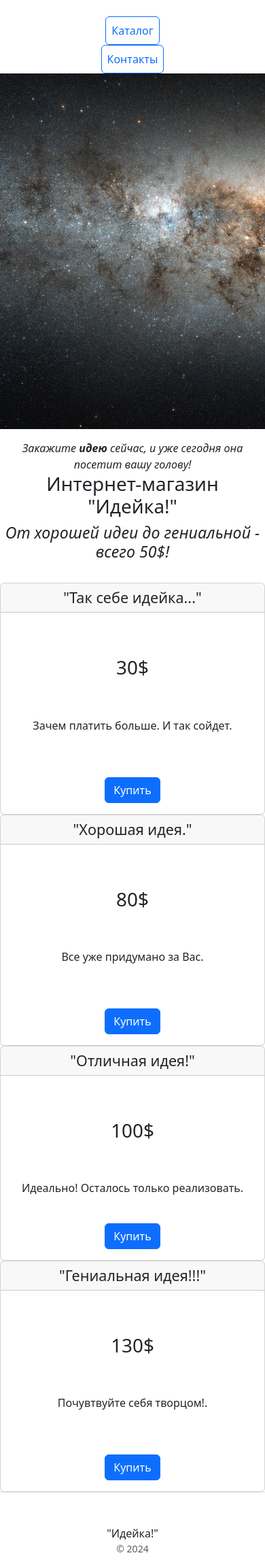
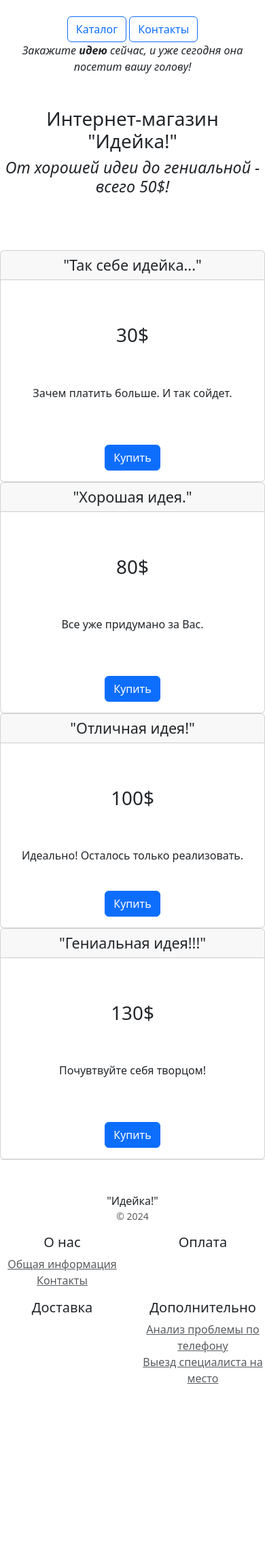
Before and after one commit to dyadyasawa/course_6_homeworks, a Django app: page / in a window 390 px wide; the page is wider, and only the part inside the window is pictured. Shown: the top 2303 px of that part at 68% size. After the commit the page ends 2035 px from the top of that part, so only its background shows below. Run offline with Django 5.2, Linux system fonts and the light colour scheme.

Commit message:
Правки в home.html и settings.py.

```diff
--- a/catalog/templates/catalog_app/home.html
+++ b/catalog/templates/catalog_app/home.html
@@ -9,22 +9,26 @@
   <body>
   <br>
     <div class="row text-center">
-        <div class="col-sm-1">
-            <a class="p-2 btn btn-outline-primary" href="/">Каталог</a>
-        </div>
-        <div class="col-sm-1">
-            <a class="p-2 btn btn-outline-primary" href="/contacts/">Контакты</a>
+        <div class="col-sm-2">
+            <a class="p-l-2 btn btn-outline-primary" href="/">Каталог</a>
+            <a class="p-l-2 btn btn-outline-primary" href="/contacts/">Контакты</a>
         </div>
         <div class="col-sm-7">
-            <p><img src="image/image_1.jpg"></p>
+            <!-- <img src="static/image/image_1.jpg"> -->
         </div>
         <div class="col-sm-3">
             <em>Закажите <strong>идею</strong> сейчас, и уже сегодня она посетит вашу голову!</em>
         </div>
+        <div>
+         <br>
+         <br>
                 <h1>Интернет-магазин "Идейка!"</h1>
                 <em><h3>От хорошей идеи до гениальной - всего 50$!</h3></em>
+        </div>
     </div>
     </div>
+  <br>
+  <br>
   <br>
     <div class="row text-center">
         <div class="col-sm-2">
@@ -86,7 +90,7 @@
                         <h1 class="card-title">130$</h1>
                         <br>
                         <br>
-                        <p class="card-text">Почувтвуйте себя творцом!.</p>
+                        <p class="card-text">Почувтвуйте себя творцом!</p>
                         <br>
                         <br>
                         <a href="#" class="btn btn-primary">Купить</a>
--- a/config/settings.py
+++ b/config/settings.py
@@ -118,7 +118,11 @@ USE_TZ = True
 # https://docs.djangoproject.com/en/5.0/howto/static-files/
 
 STATIC_URL = 'static/'
-
+STATICFILES_DIRS = [
+    # Здесь вы можете добавить пути к вашим статическим файлам,
+    # если они располагаются вне приложений
+    BASE_DIR / 'static'
+]
 # Default primary key field type
 # https://docs.djangoproject.com/en/5.0/ref/settings/#default-auto-field
 
```
Also changed, not shown: catalog/static/image/image_1.jpg (renamed from catalog/templates/catalog_app/image/image_1.jpg).
